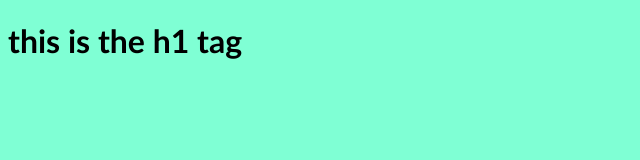
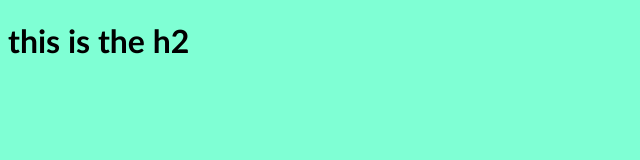
Before and after one commit to goutamnimbark/repo, a plain HTML site: page index.html in a window 1280 px wide. Shown: the full height of the page, 0-640 px from the left. Drawn offline with Linux system fonts and the light colour scheme.

Commit message:
this is new version

```diff
--- a/index.html
+++ b/index.html
@@ -7,6 +7,6 @@
     <title>Document</title>
 </head>
 <body>
-    <h1>this is the h1 tag</h1>
+    <h1>this is the h2</h1>
 </body>
 </html>
```
